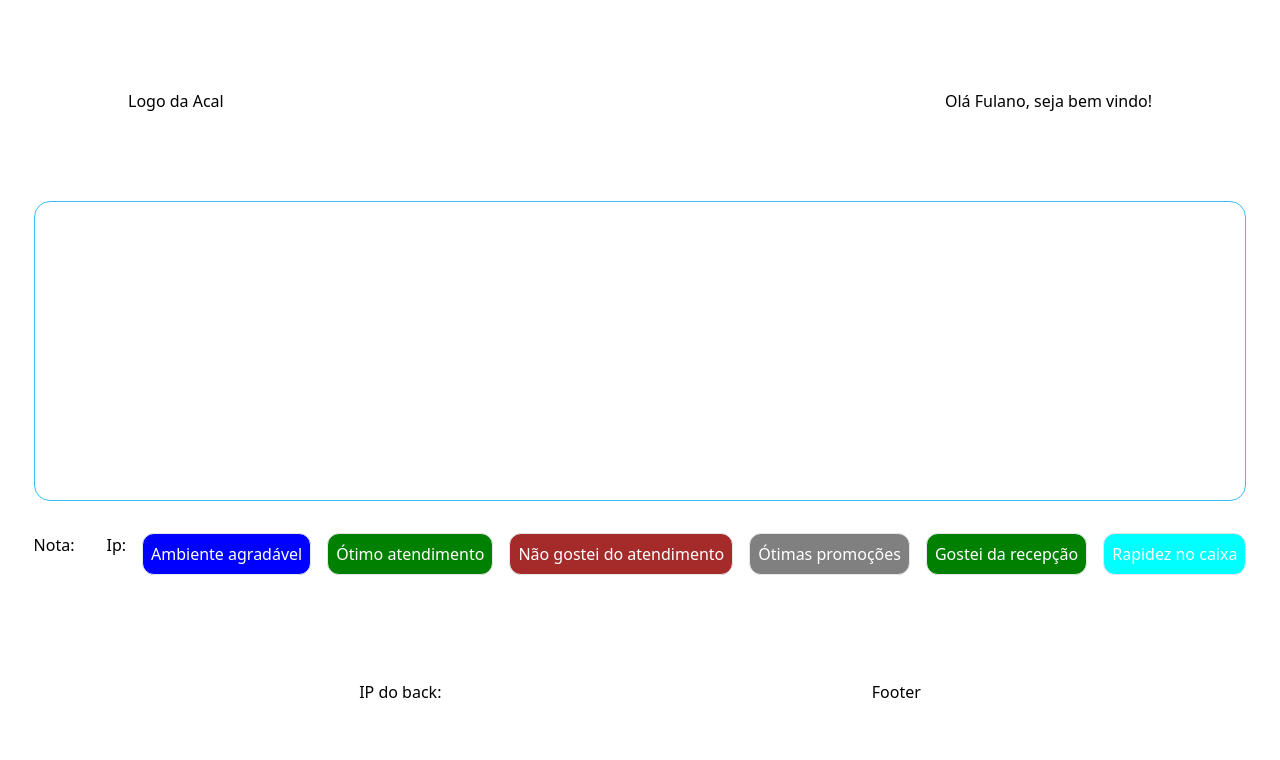
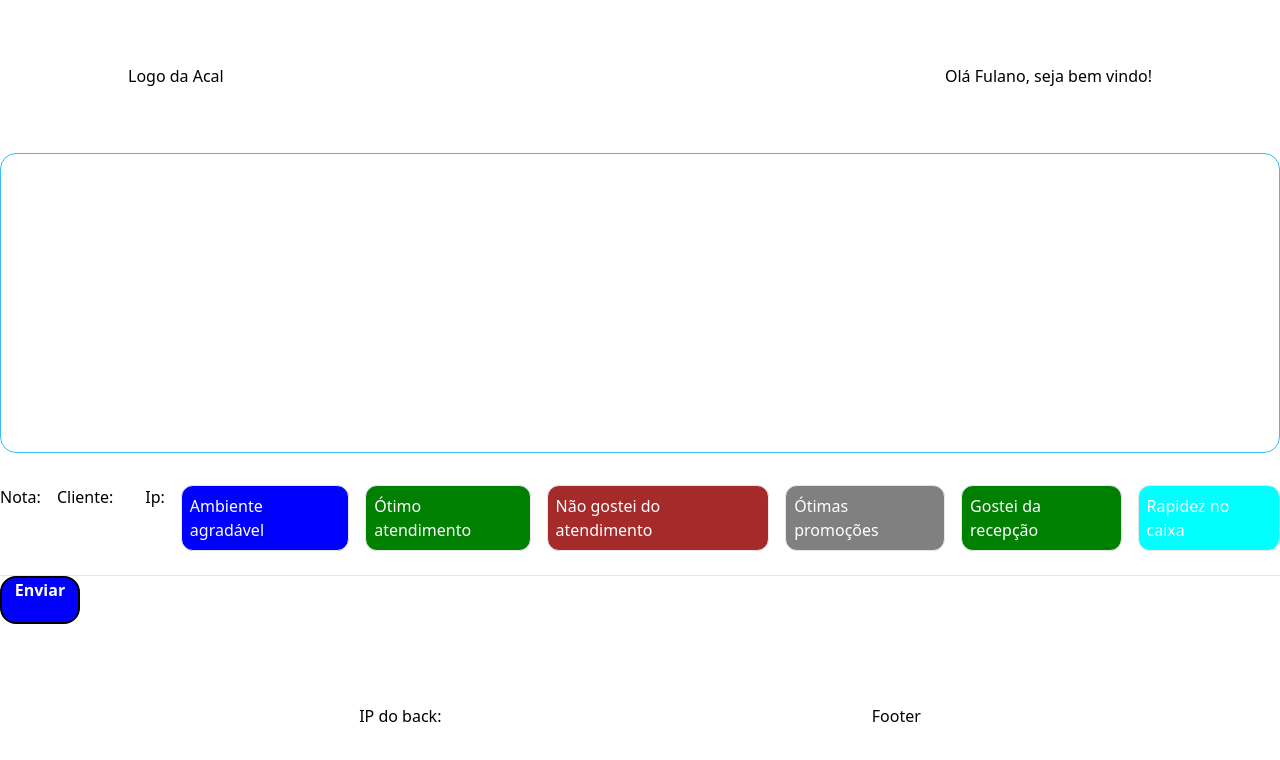
Before and after one commit to acal-rafael/nps-front, a React (Vite) app: page /feedback in a window 1280 px wide. Shown: the top 760 px of the page. Built offline with nearby package versions, Linux system fonts and the light colour scheme; no server answers.

Commit message:
connection established server/cliente

```diff
--- a/src/contextApp/userContext.tsx
+++ b/src/contextApp/userContext.tsx
@@ -17,6 +17,8 @@ interface IUserContext {
   setPedido: React.Dispatch<React.SetStateAction<string>>;
   ipServer: string;
   setIpServer: React.Dispatch<React.SetStateAction<string>>;
+  connect: boolean;
+  setConnect: React.Dispatch<React.SetStateAction<boolean>>;
 }
 
 interface IProviderContext {
@@ -40,6 +42,8 @@ export const UserContext = createContext<IUserContext>({
   setPedido: () => { },
   ipServer: "",
   setIpServer: () => { },
+  connect: false,
+  setConnect: () => { },
 });
 
 export function ProviderContext({ children }: IProviderContext) {
@@ -51,6 +55,7 @@ export function ProviderContext({ children }: IProviderContext) {
   const [nota, setNota] = useState<string>("");
   const [pedido, setPedido] = useState<string>("");
   const [ipServer, setIpServer] = useState<string>("");
+  const [connect, setConnect] = useState<boolean>(false);
 
   return <UserContext.Provider
     value={{
@@ -62,6 +67,7 @@ export function ProviderContext({ children }: IProviderContext) {
       nota, setNota,
       pedido, setPedido,
       ipServer, setIpServer,
+      connect, setConnect,
     }}
   >
     {children}
--- a/src/pages/Feedback/index.tsx
+++ b/src/pages/Feedback/index.tsx
@@ -5,6 +5,7 @@ import { Header } from '../../components/Header';
 import { FeedbackResponse } from '../../components/FeedbackResponse';
 
 import { UserContext } from '../../contextApp/userContext';
+import { Link } from 'react-router-dom';
 
 interface IRespostas {
   id: number;
@@ -26,7 +27,7 @@ interface IArrString extends String {
 
 export const Feedback = () => {
 
-  const { nota, ipServer } = useContext(UserContext);
+  const { nota, ipServer, cliente } = useContext(UserContext);
 
   const [divRespostas, setDivRespostas] = useState<string[]>([]);
   const [respostas, setRespostas] = useState<IRespostas[]>(
@@ -93,6 +94,7 @@ export const Feedback = () => {
         '
       >
         <h2>Nota: {nota}</h2>
+        <h3>Cliente: {cliente}</h3>
         <br />
         <h2>Ip: {ipServer}</h2>
         {
@@ -118,6 +120,38 @@ export const Feedback = () => {
           )
         }
       </div>
+      <br></br>
+      <hr />
+      <a href="http://127.0.0.1:5173/sliders"
+        className='
+          w-20
+          h-12
+          //block
+          text-center
+          border-[2px]
+          border-black
+          rounded-2xl
+          bg-[blue]
+          font-bold
+          text-white
+        '
+       >Enviar</a>
+      {/* <Link
+        className='
+          w-20
+          h-12
+          //block
+          text-center
+          border-[2px]
+          border-black
+          rounded-2xl
+          bg-[blue]
+          font-bold
+          text-white
+
+        '
+        to='/'
+       >Enviar</Link> */}
     </div>
   )
 }
--- a/src/pages/Sliders/index.tsx
+++ b/src/pages/Sliders/index.tsx
@@ -1,14 +1,22 @@
-import React, { useEffect, useState } from 'react'
+import React, { useEffect, useState, useContext } from 'react'
 import { useLocation, useNavigate, Navigate } from 'react-router-dom'
 import io from 'socket.io-client';
+import { UserContext } from '../../contextApp/userContext';
 
 
 // const socket = io();
-const socket = io("http://192.168.1.100:4004")
+// const socket = io("http://192.168.1.100:4004")
+const socket = io("http://10.1.5.217:4008")
+
+
 export const Sliders = () => {
 
-  const [isConnected, setIsConnected] = useState<boolean>(socket.connected);
+  const [isConnected, setIsConnected] = useState<boolean>(false);
+  const [nome, setNome] = useState<string>("");
   const [goPage, setGoPage] = useState<boolean>(false)
+
+  const { setCliente } = useContext(UserContext);
+
 
   // useEffect(() => {
   //   socket.on("ws-response", (res) => {
@@ -26,14 +34,30 @@ export const Sliders = () => {
 
   socket.on("ws-response", (res) => {
     console.log("Cliente de ", res);
-    console.log(String(isConnected))
+    // console.log(socket.connected);
+    // console.log(String(isConnected));
+    setIsConnected(res.flag);
+    setCliente(res.cliente)
+
+    // socket.emit("ws-disconnect", {flag: true});
+    if (res.flag) {
+      socket.close();
+    } else {
+      socket.connect();
+    }
   })
+
+  // socket.emit("ws-disconnect", {flag: true});
 
   return (
     <div>
       {/* {isConnected
         && <Navigate to="/nps" replace={true} />
       } */}
+
+      {isConnected
+        && <Navigate to="/nps" replace={true} />
+      }
 
       <h1>Sliders</h1>
       {/* {goPage && <Navigate to="/nps" replace={true} />} */}
```
Also changed, not shown: src/pages/Home/index.tsx (+6 -6 lines).
